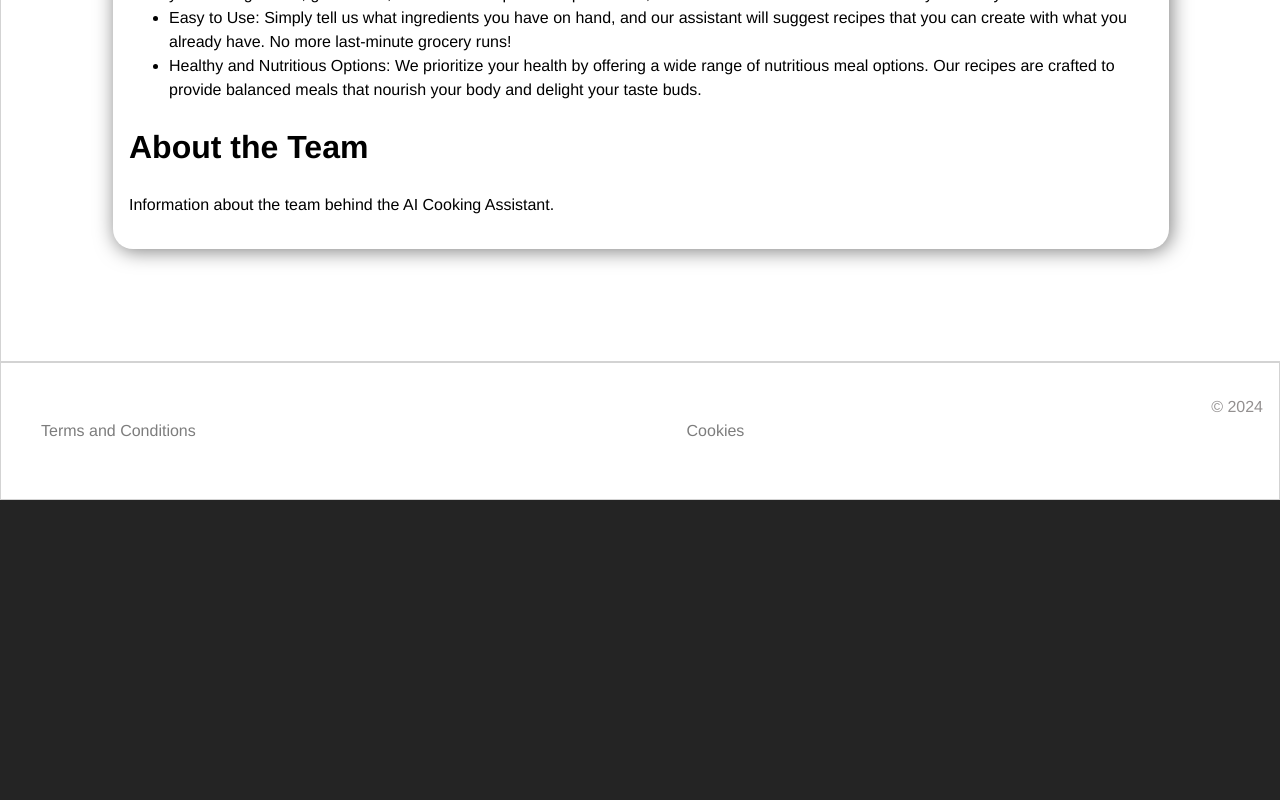
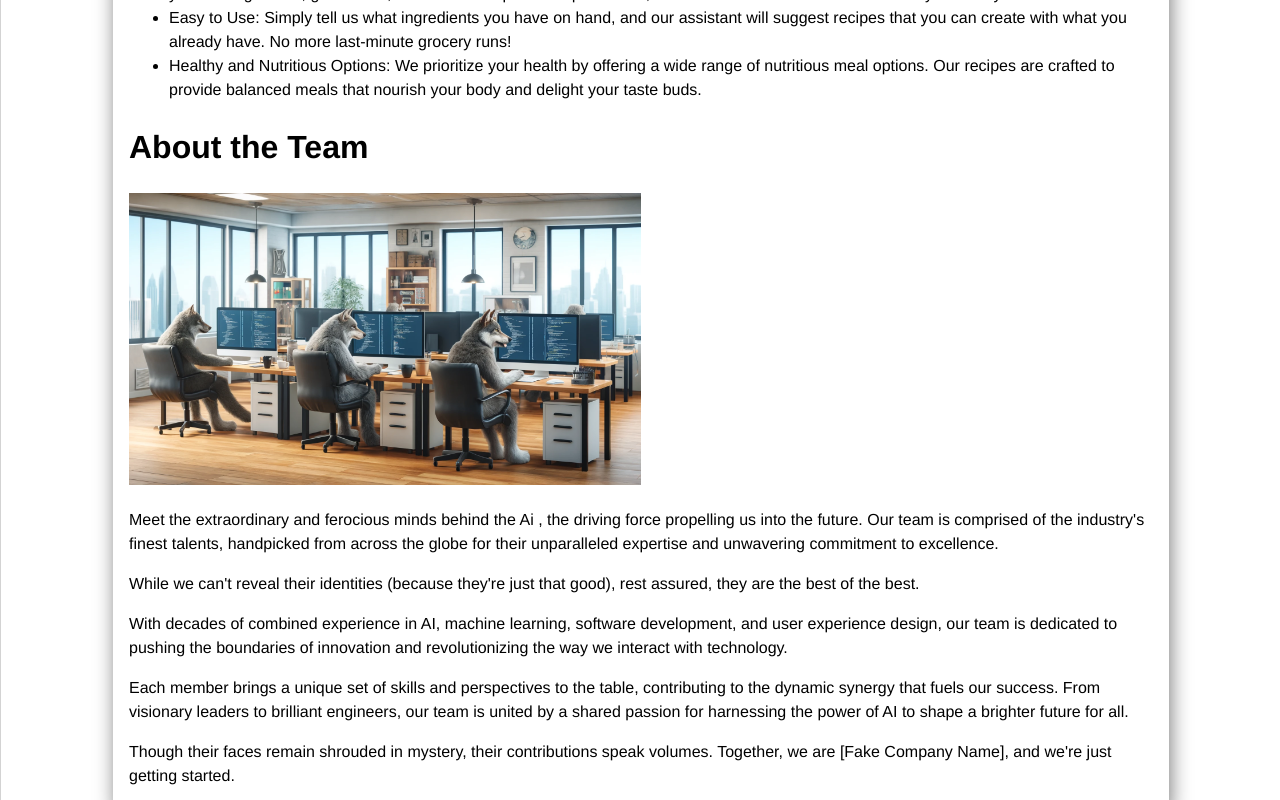
Before and after one commit to technative-academy/Team-Wolf, a React (Vite) app: page /about/about-team in a window 1280 px wide. Shown: the part 640-1440 px from the top of the page. Before the commit the page ends 1140 px from the top, so only its background shows below. Built offline with nearby package versions, Linux system fonts and the light colour scheme.

Commit message:
add about team page

```diff
--- a/src/components/AboutTheTeam/AboutTheTeam.jsx
+++ b/src/components/AboutTheTeam/AboutTheTeam.jsx
@@ -2,11 +2,41 @@ import styles from "./AboutTheTeam.module.css";
 
 const AboutTeam = () => {
   return (
-    <div>
+    <div className={styles.wrapper}>
       <h1>About the Team</h1>
-      <p>Information about the team behind the AI Cooking Assistant.</p>
+
+    <div className="container">
+      <div className="image-container">
+        <img src="/public/images/3wolvesTeam.jpg" alt="wolfTeam" />
+      </div>
+      <div className="text-container">
+        <div className="text-column">
+          <p>
+            Meet the extraordinary and ferocious minds behind the Ai , the driving force propelling us into the future. Our team is comprised of the industry's finest talents, handpicked from across the globe for their unparalleled expertise and unwavering commitment to excellence.
+          </p>
+          <p>
+            While we can't reveal their identities (because they're just that good), rest assured, they are the best of the best.
+          </p>
+          <p>
+            With decades of combined experience in AI, machine learning, software development, and user experience design, our team is dedicated to pushing the boundaries of innovation and revolutionizing the way we interact with technology.
+          </p>
+        </div>
+        <div className="text-column">
+          <p>
+            Each member brings a unique set of skills and perspectives to the table, contributing to the dynamic synergy that fuels our success. From visionary leaders to brilliant engineers, our team is united by a shared passion for harnessing the power of AI to shape a brighter future for all.
+          </p>
+          <p>
+            Though their faces remain shrouded in mystery, their contributions speak volumes. Together, we are [Fake Company Name], and we're just getting started.
+          </p>
+          <p>
+
+          </p>
+        </div>
+      </div>
+    </div>
     </div>
   );
 };
 
+
 export default AboutTeam;
--- a/src/components/AboutTheTeam/AboutTheTeam.module.css
+++ b/src/components/AboutTheTeam/AboutTheTeam.module.css
@@ -0,0 +1,32 @@
+.container {
+  display: flex;
+  flex-direction: column;
+  align-items: center;
+  padding: 20px;
+}
+
+.image-container {
+  margin-bottom: 20px;
+}
+
+.image-container img {
+  height: auto;
+}
+
+.text-container {
+  display: flex;
+  justify-content: space-between;
+  width: 100%;
+  max-width: 900px;
+}
+
+.text-column {
+  flex: 1;
+  margin: 0 10px;
+}
+
+.text-column p {
+  margin-bottom: 20px;
+  font-size: 16px;
+  line-height: 1.5;
+}
--- a/src/components/Footer/Footer.jsx
+++ b/src/components/Footer/Footer.jsx
@@ -6,12 +6,6 @@ function Footer() {
     <Link to='#'>
       <p> Terms and Conditions </p>
     </Link>
-
-
-
-
-
-
     <Link to='#'>
       <p>Cookies</p>
     </Link>
```
Also changed, not shown: public/images/3wolvesTeam.jpg (added).
